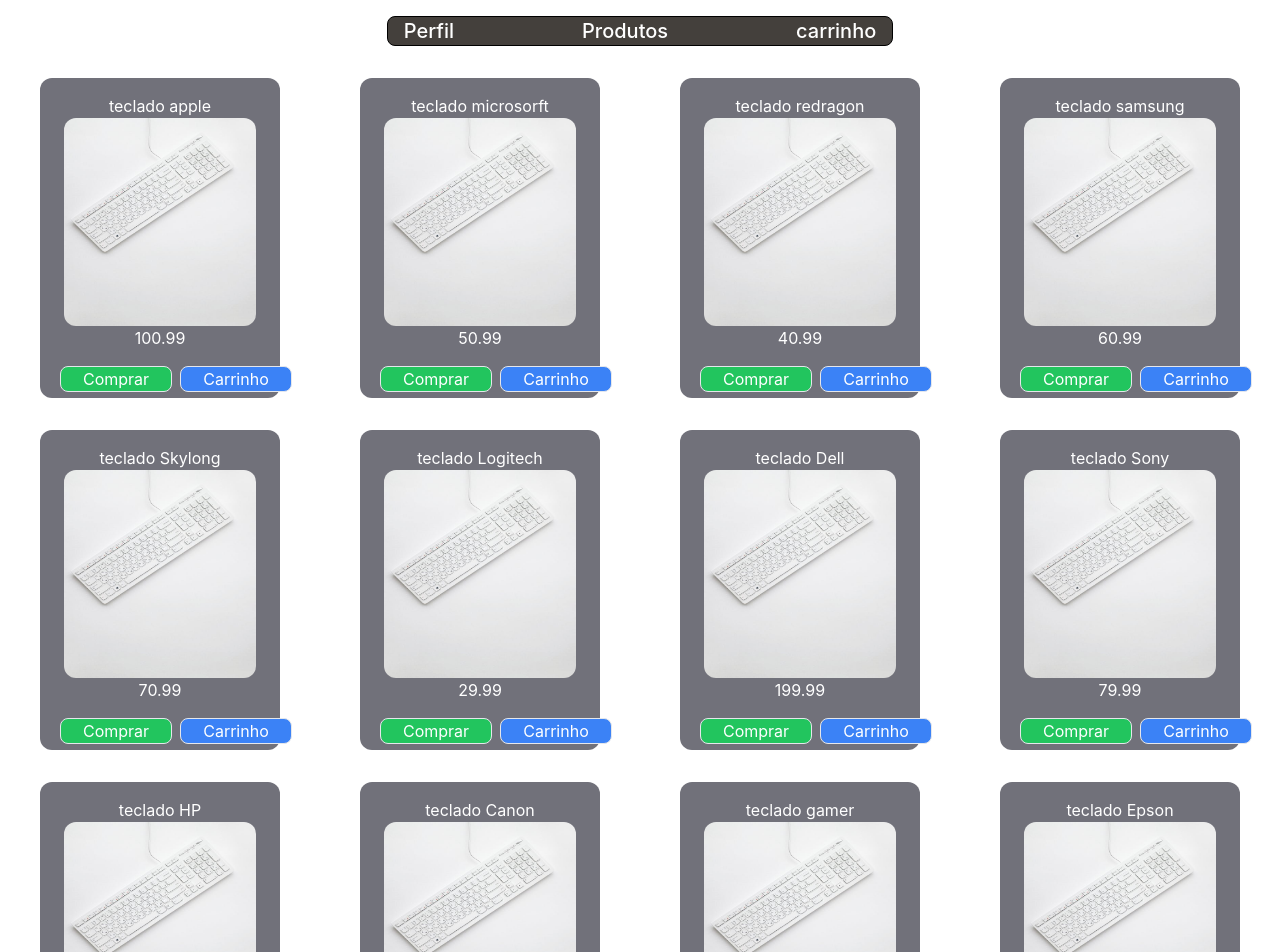
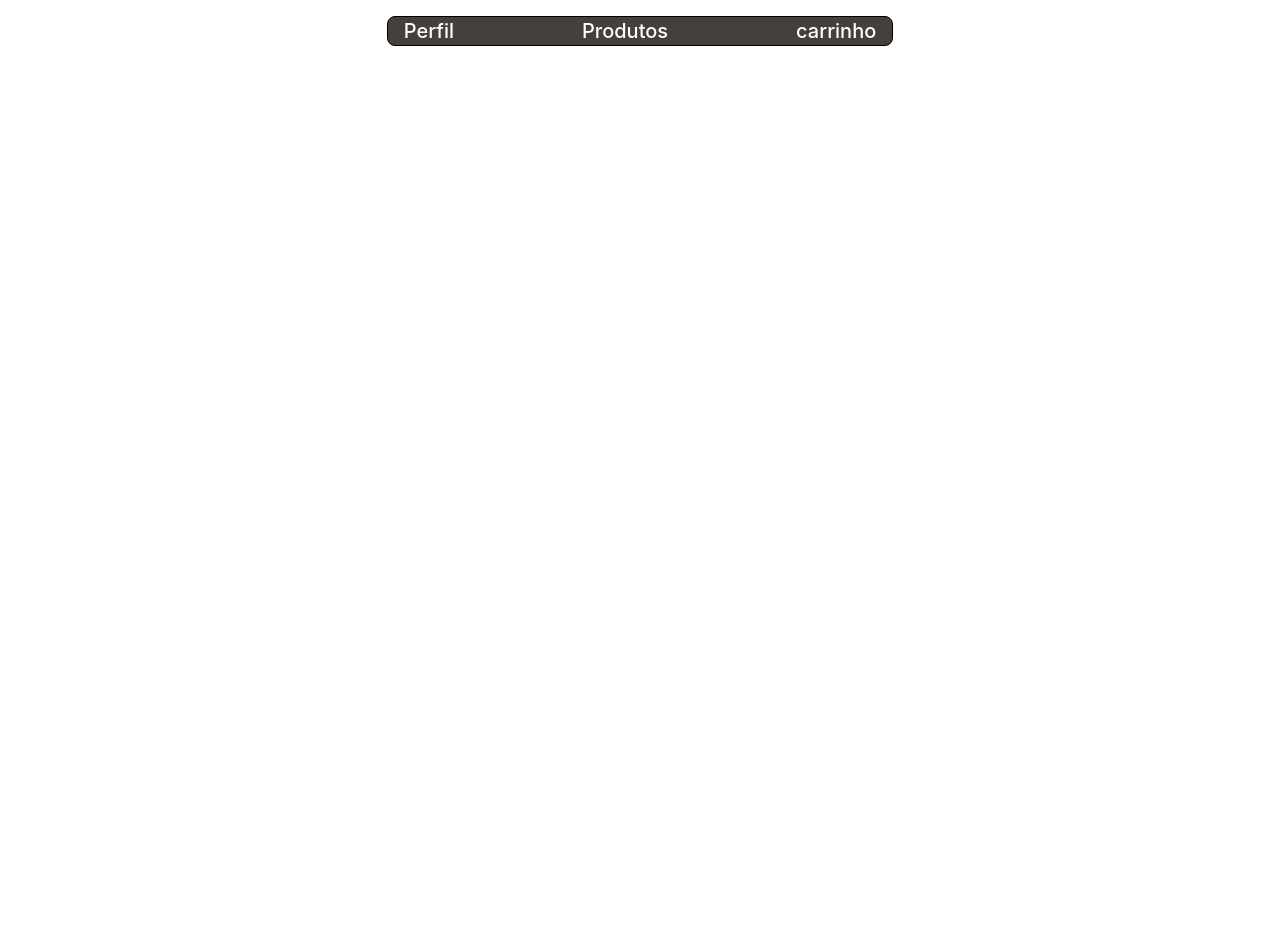
Before and after one commit to HenriqueGurjao/Pwa-loja, a React (Create React App) app: page / in a window 1280 px wide. Shown: the top 952 px of the page. After the commit the page ends 800 px from the top, so only its background shows below. Built offline with nearby package versions, Linux system fonts and the light colour scheme.

Commit message:
melhorar

```diff
--- a/src/App.js
+++ b/src/App.js
@@ -3,13 +3,33 @@
 import BodyPerfil from './components/BodyPerfil';
 import BodyProdutos from './components/BodyProdutos';
 import { useState } from "react"
-
+import React from 'react';
+import { BrowserRouter as Router, Route, Switch } from 'react-router-dom';
 
 function App() {
 
-  const [CompProdutos, SetIsProduto] = useState(true);
+  /*const [CompProdutos, SetIsProduto] = useState(true);
   const [CompPerfil, SetIsPerfil] = useState(false);
   const [CompCarrinho, SetIsCarrinho] = useState(false);
+*/
+
+  const [currentPage, setCurrentPage] = useState('home');
+
+  const navigateTo = (page) => {
+    setCurrentPage(page);
+    // Você pode atualizar a URL manualmente usando window.history.pushState
+    window.history.pushState(null, '', `/${page}`);
+  };
+
+  const handlePopState = () => {
+    // Quando o usuário usa os botões de navegação do navegador
+    // para voltar ou avançar, atualize a página com base na URL atual.
+    const path = window.location.pathname.replace('/', '');
+    setCurrentPage(path);
+  };
+
+  // Adicione um ouvinte para o evento popstate
+  window.addEventListener('popstate', handlePopState);
 
   return (
     <div className="App">
@@ -19,13 +39,13 @@
             <div className="hidden w-full md:block md:w-auto border border-black rounded-lg bg-stone-700" >
               <ul className="font-medium flex flex-col p-4 md:p-0 mt-4 mx-4 md:flex-row md:space-x-32 md:mt-0 md:border-0 ">
                 <li>
-                  <button onClick={() => SetIsPerfil(true, SetIsProduto(false), SetIsCarrinho(false))} className=" text-white">Perfil</button>
+                  <button onClick={() => navigateTo('perfil')} className=" text-white">Perfil</button>
                 </li>
                 <li>
-                  <button onClick={() => SetIsProduto(true, SetIsPerfil(false), SetIsCarrinho(false))} className=" text-white">Produtos</button>
+                  <button onClick={() => navigateTo('produtos')} className=" text-white">Produtos</button>
                 </li>
                 <li>
-                  <button onClick={() => SetIsCarrinho(true, SetIsProduto(false), SetIsPerfil(false))} className=" text-white">carrinho</button>
+                  <button onClick={() => navigateTo('carrinho')} className=" text-white">carrinho</button>
                 </li>
 
               </ul>
@@ -34,9 +54,9 @@
         </nav>
       </header>
       <body>
-        {CompProdutos && <BodyProdutos />}
-        {CompPerfil && <BodyPerfil />}
-        {CompCarrinho && <BodyCarrinho />}
+        {currentPage === 'perfil' && <BodyPerfil />}
+        {currentPage === 'produtos' && <BodyProdutos />}
+        {currentPage === 'carrinho' && <BodyCarrinho />}
       </body>
     </div>
   );
--- a/src/components/BodyPerfil.js
+++ b/src/components/BodyPerfil.js
@@ -46,7 +46,7 @@
 
         signInWithEmailAndPassword(email, password);
         notificacaoLogin()
-
+        window.open('http://localhost:3000/produtos');
     }
 
     function handleCreate(){
--- a/src/components/BodyProdutos.js
+++ b/src/components/BodyProdutos.js
@@ -1,8 +1,22 @@
 import React, { useEffect } from 'react';
-import tecladoIMG from '../img/teclado1.jpeg';
 import { ToastContainer, toast } from 'react-toastify';
 import addNotification from 'react-push-notification';
 import 'react-toastify/dist/ReactToastify.css';
+import teclado from '../img/4.jpeg'
+import teclado2 from '../img/6.webp'
+import teclado3 from '../img/7.webp'
+import teclado4 from '../img/8.webp'
+import teclado5 from '../img/12.webp'
+import teclado6 from '../img/13.jpg'
+import teclado7 from '../img/images 1.jpeg'
+import teclado8 from '../img/images2.jpeg'
+import teclado9 from '../img/images3.jpeg'
+import teclado10 from '../img/images5.jpeg'
+import teclado11 from '../img/images9.jpeg'
+import teclado12 from '../img/teclado1.jpeg'
+
+
+
 
 export function addCarinho() {
     const nomeProduto = document.getElementById('NomeProduto').textContent;
@@ -11,18 +25,18 @@
 }
 
 const Prods = [
-    { id: 1, title: "teclado apple", price: 100.99 },
-    { id: 2, title: "teclado microsorft", price: 50.99 },
-    { id: 3, title: "teclado redragon", price: 40.99 },
-    { id: 4, title: "teclado samsung", price: 60.99 },
-    { id: 5, title: "teclado Skylong", price: 70.99 },
-    { id: 6, title: "teclado Logitech", price: 29.99 },
-    { id: 7, title: "teclado Dell", price: 199.99 },
-    { id: 8, title: "teclado Sony", price: 79.99 },
-    { id: 9, title: "teclado HP", price: 499.99 },
-    { id: 10, title: "teclado Canon", price: 299.99 },
-    { id: 11, title: "teclado gamer", price: 349.99 },
-    { id: 12, title: "teclado Epson", price: 59.99 }
+    { id: 1, title: "teclado apple", price: 100.99, Image:teclado },
+    { id: 2, title: "teclado microsorft", price: 50.99, Image:teclado2 },
+    { id: 3, title: "teclado redragon", price: 40.99, Image:teclado3 },
+    { id: 4, title: "teclado samsung", price: 60.99, Image:teclado4 },
+    { id: 5, title: "teclado Skylong", price: 70.99, Image:teclado5 },
+    { id: 6, title: "teclado Logitech", price: 29.99, Image:teclado6 },
+    { id: 7, title: "teclado Dell", price: 199.99, Image:teclado7 },
+    { id: 8, title: "teclado Sony", price: 79.99, Image:teclado8 },
+    { id: 9, title: "teclado HP", price: 499.99, Image:teclado9 },
+    { id: 10, title: "teclado Canon", price: 299.99, Image:teclado10 },
+    { id: 11, title: "teclado gamer", price: 349.99, Image:teclado11 },
+    { id: 12, title: "teclado Epson", price: 59.99, Image:teclado12 }
 
 ];
 
@@ -54,7 +68,7 @@
                     <div className="w-60 h-80 bg-zinc-500 rounded-xl p-4 text-center text-white">
                         <div className='justify-items-center text-center text-white'>
                             <p>{Prods.title}</p>
-                            <img src={tecladoIMG} alt={Prods.title} className="w-48 h-52 bg-top rounded-xl" />
+                            <img src={Prods.Image} alt={Prods.Image} className="w-48 h-52 bg-top rounded-xl" />
                             <p>{Prods.price}</p>
                         </div>
 
```
